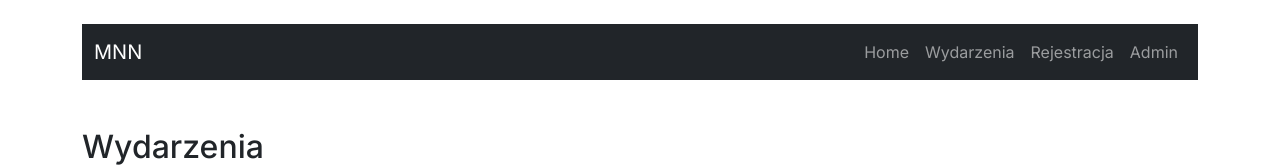
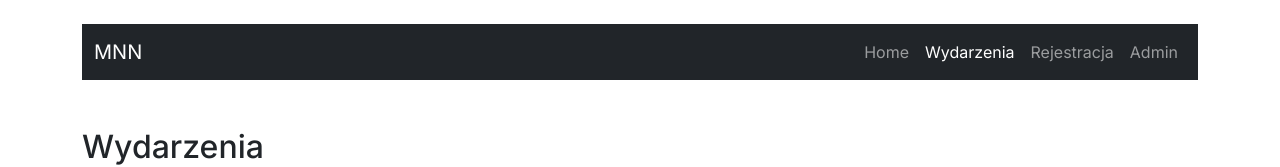
Before and after one commit to anka-z/registration, a Next.js app: page /events in a window 1280 px wide. Shown: the top 167 px of the page. Built offline with nearby package versions, Linux system fonts and the light colour scheme; no server answers; the database is empty.

Commit message:
added active state to navigation

```diff
--- a/package.json
+++ b/package.json
@@ -11,6 +11,7 @@
   "dependencies": {
     "@vercel/postgres": "^0.9.0",
     "bootstrap": "^5.3.3",
+    "clsx": "^2.1.1",
     "next": "14.2.4",
     "react": "^18",
     "react-bootstrap": "^2.10.3",
--- a/src/components/Navbar.tsx
+++ b/src/components/Navbar.tsx
@@ -2,6 +2,8 @@
 
 import Link from 'next/link';
 import React, { useEffect, useState } from 'react';
+import { usePathname } from 'next/navigation';
+import clsx from 'clsx';
 
 const Navbar = () => {
   const [isCollapsed, setIsCollapsed] = useState(true);
@@ -14,6 +16,8 @@ const Navbar = () => {
   const toggleCollapse = () => {
     setIsCollapsed(!isCollapsed);
   };
+
+  const pathname = usePathname();
 
   return (
     <nav className="navbar navbar-expand-lg navbar-dark bg-dark">
@@ -37,22 +41,42 @@ const Navbar = () => {
         >
           <ul className="navbar-nav ml-auto">
             <li className="nav-item">
-              <Link className="nav-link" href="/">
+              <Link className={clsx(
+                'nav-link',
+                {
+                  'nav-link active': pathname === '/',
+                },
+              )} href="/">
                 Home
               </Link>
             </li>
             <li className="nav-item">
-              <Link className="nav-link" href="/events">
+              <Link className={clsx(
+                'nav-link',
+                {
+                  'nav-link active': pathname === '/events',
+                },
+              )} href="/events">
                 Wydarzenia
               </Link>
             </li>
             <li className="nav-item">
-              <Link className="nav-link" href="/register">
+              <Link className={clsx(
+                'nav-link',
+                {
+                  'nav-link active': pathname === '/register',
+                },
+              )} href="/register">
                 Rejestracja
               </Link>
             </li>
             <li className="nav-item">
-              <Link className="nav-link" href="/admin">
+              <Link className={clsx(
+                'nav-link',
+                {
+                  'nav-link active': pathname === '/admin',
+                },
+              )} href="/admin">
                 Admin
               </Link>
             </li>
```
Also changed, not shown: 1 other file (tests, documents, lock files or other folders).
